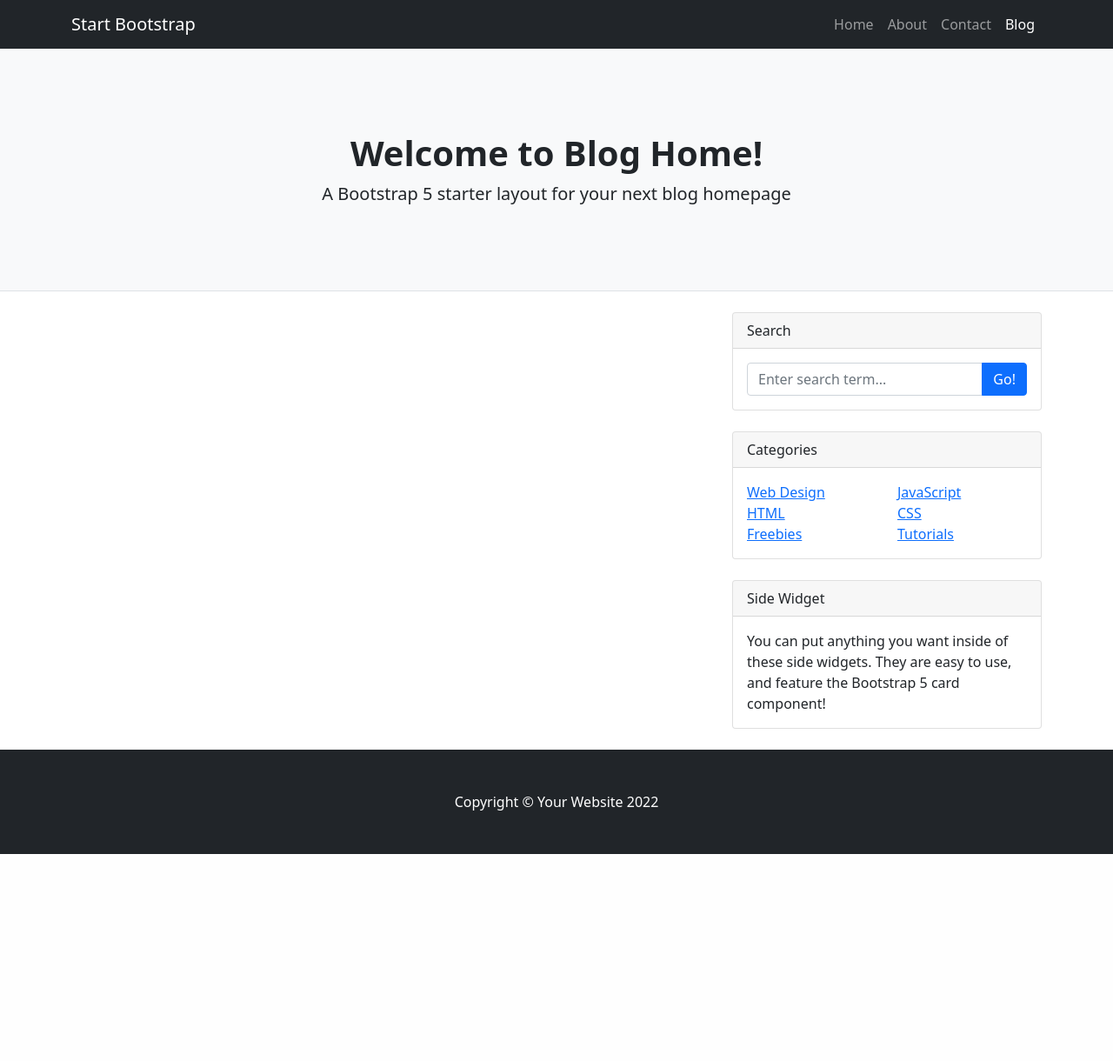
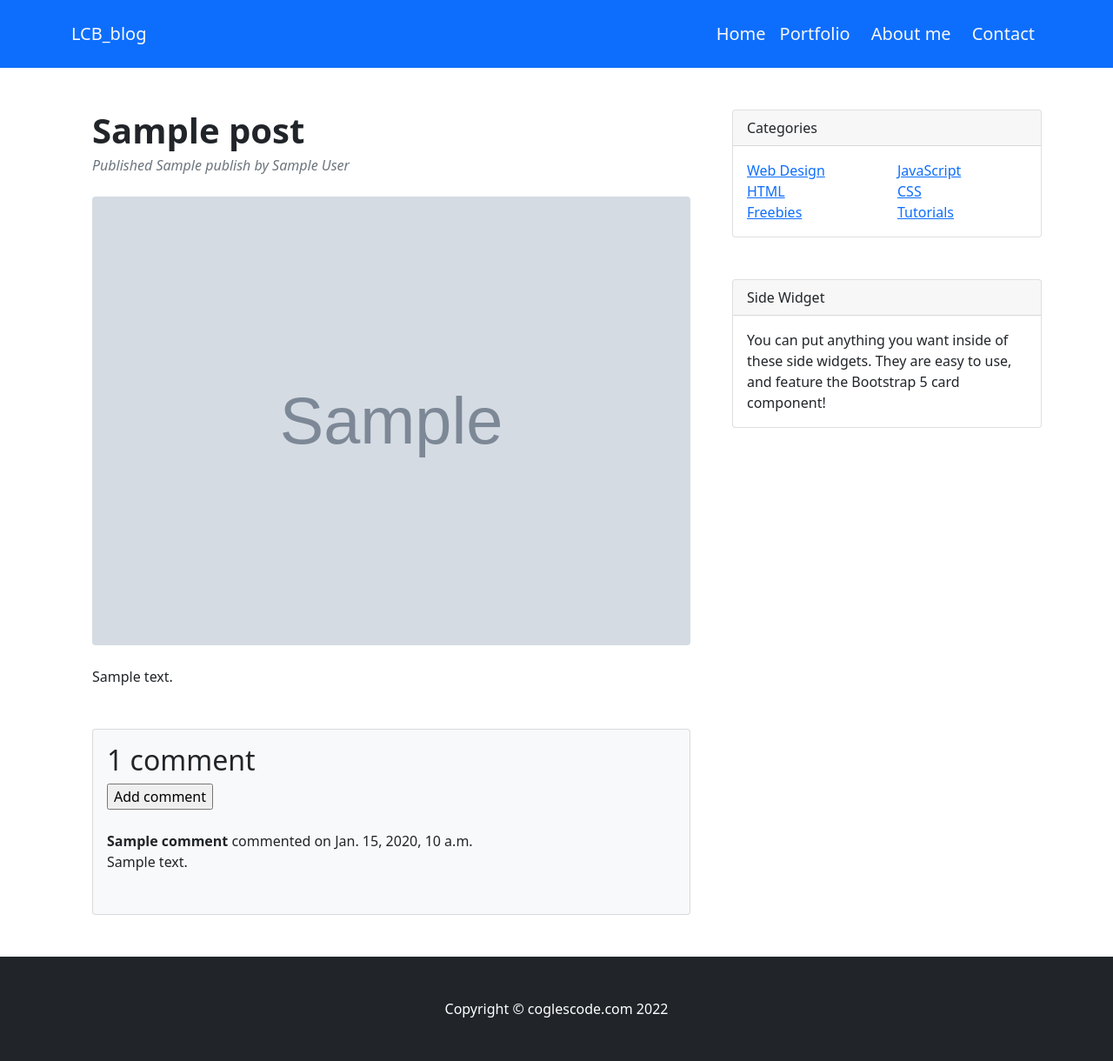
Before and after one commit to coglescode/coglescode_com, a Django app: template blog/templates/blog/post/detail.html in a window 1280 px wide. Shown: the whole page at 87% size. Before the commit the page ends 982 px from the top, so only its background shows below. Run offline with Django 4.2, Linux system fonts and the light colour scheme; tables that the repository leaves empty hold one stand-in row (values such as "Sample post"); the template is opened without the code that fills it: values that come from a table or form of the project are taken from there, most other values are stand-ins (such as "Sample title", 1, 10 or a date in 2020); grey boxes marked "Sample" are stand-in pictures; parts of the project's set-up code (start-up, migrations or seed data) failed here and were passed over; some libraries are stand-ins or nearby versions.

Commit message:
Comment session added and some fix

```diff
--- a/blog/templates/blog/layout.html
+++ b/blog/templates/blog/layout.html
@@ -7,35 +7,54 @@
         <meta name="viewport" content="width=device-width, initial-scale=1, shrink-to-fit=no" />
         <meta name="description" content="" />
         <meta name="author" content="" />
-        <title>{% block title %} Blog Home - Start Bootstrap Template {% endblock %}</title>
+        <title>{% block title %} LCB - Blog Home  {% endblock %}</title>
 
+        <!-- Bootstrap CSS -->
+        <link href="https://cdn.jsdelivr.net/npm/bootstrap@5.0.2/dist/css/bootstrap.min.css" rel="stylesheet" integrity="sha384-EVSTQN3/azprG1Anm3QDgpJLIm9Nao0Yz1ztcQTwFspd3yD65VohhpuuCOmLASjC" crossorigin="anonymous">
+        <!-- Bootstrap Icons -->
+        <link rel="stylesheet" href="https://cdn.jsdelivr.net/npm/bootstrap-icons@1.7.2/font/bootstrap-icons.css">
         <!-- Favicon-->
         <link rel="icon" type="image/x-icon" href="assets/favicon.ico" />
         <!-- Core theme CSS (includes Bootstrap)-->
         <link href="{% static 'css/styles_list.css' %}" rel="stylesheet" />
+        <link href="{% static 'css/custom_detail.css' %}" rel="stylesheet" />
+
     </head>
     <body>
         <!-- Responsive navbar-->
-        <nav class="navbar navbar-expand-lg navbar-dark bg-dark">
-            <div class="container">
-                <a class="navbar-brand" href="#!">Start Bootstrap</a>
-                <button class="navbar-toggler" type="button" data-bs-toggle="collapse" data-bs-target="#navbarSupportedContent" aria-controls="navbarSupportedContent" aria-expanded="false" aria-label="Toggle navigation"><span class="navbar-toggler-icon"></span></button>
-                <div class="collapse navbar-collapse" id="navbarSupportedContent">
-                    <ul class="navbar-nav ms-auto mb-2 mb-lg-0">
-                        <li class="nav-item"><a class="nav-link" href="#">Home</a></li>
-                        <li class="nav-item"><a class="nav-link" href="#!">About</a></li>
-                        <li class="nav-item"><a class="nav-link" href="#!">Contact</a></li>
-                        <li class="nav-item"><a class="nav-link active" aria-current="page" href="#">Blog</a></li>
+        <nav class="navbar navbar-expand-lg navbar-light bg-primary ">
+            <div class="container-lg navbar  ">
+                <a class="brand navbar-brand text-light ml-md-5 font-weight-bold" href="{% url 'blog:post_list' %}">LCB_blog</a>
+                <a href="javascript:void(0);" class="navbar-toggler border-0 text-light" data-bs-toggle="collapse" data-bs-target="#navbarTogglerDemo01" aria-controls="navbarTogglerDemo01" aria-expanded="false" aria-label="Toggle navigation">
+                    <i id="mobileMenu" class="bi bi-list "></i>
+                </a>
+                <div class="collapse  navbar-collapse justify-content-lg-end" id="navbarTogglerDemo01">
+                    <ul class="navbar-nav  align-items-end ">
+                        <li class="nav-item ">
+                            <a class="fs-5 header nav-link  text-light" aria-current="page" href="{% url 'blog:post_list' %}">Home</a>
+                        </li>
+                        <li class="nav-item ">
+                            <a class="fs-5 header nav-link  text-light" aria-current="page" href="{% url 'index' %}">Portfolio</a>
+                        </li>
+                        <li class="nav-item px-lg-2">
+                            <a class="fs-5  header nav-link text-light" href="{% url 'aboutme' %}">About me</a>
+                        </li>
+                        <li class="nav-item">
+                            <!-- a class="nav-link disabled" href="#" tabindex="-1" aria-disabled="true">Blog</a -->
+                        </li>
+                        <li class="nav-item">
+                            <a class="fs-5  header nav-link text-light" href="#">Contact</a>
+                        </li>
                     </ul>
                 </div>
             </div>
         </nav>
         <!-- Page header with logo and tagline-->
-        <header class="py-5 bg-light border-bottom mb-4">
+        <header id="header" class="py-5 bg-light border-bottom mb-4">
             <div class="container">
                 <div class="text-center my-5">
-                    <h1 class="fw-bolder">Welcome to Blog Home!</h1>
-                    <p class="lead mb-0">A Bootstrap 5 starter layout for your next blog homepage</p>
+                    <h1 class="fw-bolder">Welcome to my Blog!</h1>
+                    <p class="lead my-3">Follow my journey while I build your idea.</p>
                 </div>
             </div>
         </header>
@@ -45,9 +64,15 @@
                 <div class="col-lg-8">
                     {% block content %}
                     {% endblock %}
+
+                    {% block script %}
+                        <script src="{% static 'js/detail.js' %}"></script>
+                        <script src="{% static 'js/list.js' %}"></script>
+                    {% endblock %}
                 </div>
+
                 <div class="col-lg-4 ">
-                    <!-- Search widget-->
+                    <!-- Search widget
                     <div class="card mb-4">
                         <div class="card-header">Search</div>
                         <div class="card-body">
@@ -56,9 +81,9 @@
                                 <button class="btn btn-primary" id="button-search" type="button">Go!</button>
                             </div>
                         </div>
-                    </div>
+                    </div> -->
                     <!-- Categories widget-->
-                    <div class="card mb-4">
+                    <div class="card my-5">
                         <div class="card-header">Categories</div>
                         <div class="card-body">
                             <div class="row">
@@ -85,20 +110,22 @@
                         <div class="card-body">You can put anything you want inside of these side widgets. They are easy to use, and feature the Bootstrap 5 card component!</div>
                     </div>
                 </div>
-
             </div>
         </div>
 
 
 
+
+
         <!-- Footer-->
         <footer class="py-5 bg-dark">
-          <div class="container"><p class="m-0 text-center text-white">Copyright &copy; Your Website 2022</p></div>
-      </footer>
-      <!-- Bootstrap core JS-->
-      <script src="https://cdn.jsdelivr.net/npm/bootstrap@5.1.3/dist/js/bootstrap.bundle.min.js"></script>
-      <!-- Core theme JS-->
-      <script src="{% static 'js/list.js' %}"></script>
+          <div class="container"><p class="m-0 text-center text-white">Copyright &copy; coglescode.com 2022</p></div>
+        </footer>
+        <!-- Bootstrap core JS-->
+        <script src="https://cdn.jsdelivr.net/npm/bootstrap@5.1.3/dist/js/bootstrap.bundle.min.js"></script>
+        <!-- Core theme JS-->
+
+
 
 
     </body>
--- a/blog/templates/blog/post/detail.html
+++ b/blog/templates/blog/post/detail.html
@@ -1,47 +1,104 @@
 {% extends "blog/layout.html" %}
+{% load static %}
 
+    {% block title %}{{ post.title }}{% endblock %}
+
+    {% block content %}
         <!-- Page content-->
         <div class="container mt-5">
             <div class="row">
-                <div class="col-lg-8">
+
+                <div class="col-lg-12">
                     <!-- Post content-->
                     <article>
+
                         <!-- Post header-->
                         <header class="mb-4">
                             <!-- Post title-->
-                            <h1 class="fw-bolder mb-1">Welcome to Blog Post!</h1>
+                            <h1 class="fw-bolder mb-1">{{ post.title }}</h1>
                             <!-- Post meta content-->
-                            <div class="text-muted fst-italic mb-2">Posted on January 1, 2022 by Start Bootstrap</div>
-                            <!-- Post categories-->
+                            <div class="text-muted fst-italic mb-2">Published {{ post.publish }} by {{ post.author.first_name }} {{ post.author.last_name }}</div>
+                            <!-- Post categories
                             <a class="badge bg-secondary text-decoration-none link-light" href="#!">Web Design</a>
                             <a class="badge bg-secondary text-decoration-none link-light" href="#!">Freebies</a>
+                            -->
                         </header>
                         <!-- Preview image figure-->
-                        <figure class="mb-4"><img class="img-fluid rounded" src="https://dummyimage.com/900x400/ced4da/6c757d.jpg" alt="..." /></figure>
+                        <figure class="mb-4">
+                            {% if post.headimg %}
+                             <img class="img-fluid rounded" src="{{ post.headimg.url }}"  alt="..." width="900" height="400" />
+                            {% endif %}
+                        </figure>
                         <!-- Post content-->
                         <section class="mb-5">
-                            <p class="fs-5 mb-4">Science is an enterprise that should be cherished as an activity of the free human mind. Because it transforms who we are, how we live, and it gives us an understanding of our place in the universe.</p>
+                            <p class="fs-5 mb-4">{{ post.body|safe|linebreaks }}</p>
+
+                            <!--
+                            Science is an enterprise that should be cherished as an activity of the free human mind. Because it transforms who we are, how we live, and it gives us an understanding of our place in the universe.</p>
                             <p class="fs-5 mb-4">The universe is large and old, and the ingredients for life as we know it are everywhere, so there's no reason to think that Earth would be unique in that regard. Whether of not the life became intelligent is a different question, and we'll see if we find that.</p>
                             <p class="fs-5 mb-4">If you get asteroids about a kilometer in size, those are large enough and carry enough energy into our system to disrupt transportation, communication, the food chains, and that can be a really bad day on Earth.</p>
                             <h2 class="fw-bolder mb-4 mt-5">I have odd cosmic thoughts every day</h2>
                             <p class="fs-5 mb-4">For me, the most fascinating interface is Twitter. I have odd cosmic thoughts every day and I realized I could hold them to myself or share them with people who might be interested.</p>
                             <p class="fs-5 mb-4">Venus has a runaway greenhouse effect. I kind of want to know what happened there because we're twirling knobs here on Earth without knowing the consequences of it. Mars once had running water. It's bone dry today. Something bad happened there as well.</p>
+                            -->
                         </section>
+
                     </article>
+
                     <!-- Comments section-->
                     <section class="mb-5">
                         <div class="card bg-light">
                             <div class="card-body">
-                                <!-- Comment form-->
-                                <form class="mb-4"><textarea class="form-control" rows="3" placeholder="Join the discussion and leave a comment!"></textarea></form>
+                                <!-- Comments counter -->
+                                {% with comments.count as total_comments %}
+                                    <h2> {{ total_comments }} comment{{total_comments|pluralize }}</h2>
+                                {% endwith %}
+
+                                <!-- Comment form -->
+                                {% if new_comment %}
+                                    <h2>Your new comment has been added</h2>
+                                {% else %}
+                                    <form action="" method="post">
+                                        {{ comment_form.as_p }}
+                                        {% csrf_token %}
+                                        <p><input type="submit" value="Add comment"></p>
+                                    </form>
+                                {% endif %}
+
                                 <!-- Comment with nested comments-->
-                                <div class="d-flex mb-4">
+                                <div class="row d-flex g-2 my-3">
+                                    <!-- Retrieve all comments -->
                                     <!-- Parent comment-->
-                                    <div class="flex-shrink-0"><img class="rounded-circle" src="https://dummyimage.com/50x50/ced4da/6c757d.jpg" alt="..." /></div>
-                                    <div class="ms-3">
-                                        <div class="fw-bold">Commenter Name</div>
-                                        If you're going to lead a space frontier, it has to be government; it'll never be private enterprise. Because the space frontier is dangerous, and it's expensive, and it has unquantified risks.
-                                        <!-- Child comment 1-->
+                                    {% for comment in comments %}
+                                        <!--
+                                        <div class="col-3 col-xl-1 flex-shrink-0"><img class="rounded-circle" src="https://dummyimage.com/50x50/ced4da/6c757d.jpg" alt="..." /></div>
+                                        -->
+                                        <div class=" col-8 col-xl-11 ">
+                                            <div class="fw-lighter"><span class="fw-bold">{{ comment.name }}</span> commented on {{ comment.created }}</div>
+                                            <div class="p fw-normal">{{ comment.body|linebreaks }}</div>
+                                        </div>
+                                    {% empty %}
+                                        <p>There are no comments yet </p>
+                                    {% endfor %}
+                                </div>
+
+                            </div>
+                        </div>
+                    </section>
+                </div>
+            </div>
+        </div>
+
+
+    {% endblock %}
+
+    {% block script %}
+        <script src="{% static 'js/detail.js' %}"></script>
+    {% endblock %}
+
+
+
+    <!-- Child comment 1
     <div class="d-flex mt-4">
         <div class="flex-shrink-0"><img class="rounded-circle" src="https://dummyimage.com/50x50/ced4da/6c757d.jpg" alt="..." /></div>
         <div class="ms-3">
@@ -49,17 +106,8 @@
             And under those conditions, you cannot establish a capital-market evaluation of that enterprise. You can't get investors.
         </div>
     </div>
-                                        <!-- Child comment 2-->
-                                        <div class="d-flex mt-4">
-                                            <div class="flex-shrink-0"><img class="rounded-circle" src="https://dummyimage.com/50x50/ced4da/6c757d.jpg" alt="..." /></div>
-                                            <div class="ms-3">
-                                                <div class="fw-bold">Commenter Name</div>
-                                                When you put money directly to a problem, it makes a good headline.
-                                            </div>
-                                        </div>
-                                    </div>
-                                </div>
-                                <!-- Single comment-->
+
+    Single comment
     <div class="d-flex">
         <div class="flex-shrink-0"><img class="rounded-circle" src="https://dummyimage.com/50x50/ced4da/6c757d.jpg" alt="..." /></div>
         <div class="ms-3">
@@ -67,49 +115,4 @@
             When I look at the universe and all the ways the universe wants to kill us, I find it hard to reconcile that with statements of beneficence.
         </div>
     </div>
-                            </div>
-                        </div>
-                    </section>
-                </div>
-                <!-- Side widgets-->
-                <div class="col-lg-4">
-                    <!-- Search widget-->
-                    <div class="card mb-4">
-                        <div class="card-header">Search</div>
-                        <div class="card-body">
-                            <div class="input-group">
-                                <input class="form-control" type="text" placeholder="Enter search term..." aria-label="Enter search term..." aria-describedby="button-search" />
-                                <button class="btn btn-primary" id="button-search" type="button">Go!</button>
-                            </div>
-                        </div>
-                    </div>
-                    <!-- Categories widget-->
-                    <div class="card mb-4">
-                        <div class="card-header">Categories</div>
-                        <div class="card-body">
-                            <div class="row">
-                                <div class="col-sm-6">
-                                    <ul class="list-unstyled mb-0">
-                                        <li><a href="#!">Web Design</a></li>
-                                        <li><a href="#!">HTML</a></li>
-                                        <li><a href="#!">Freebies</a></li>
-                                    </ul>
-                                </div>
-                                <div class="col-sm-6">
-                                    <ul class="list-unstyled mb-0">
-                                        <li><a href="#!">JavaScript</a></li>
-                                        <li><a href="#!">CSS</a></li>
-                                        <li><a href="#!">Tutorials</a></li>
-                                    </ul>
-                                </div>
-                            </div>
-                        </div>
-                    </div>
-                    <!-- Side widget-->
-                    <div class="card mb-4">
-                        <div class="card-header">Side Widget</div>
-                        <div class="card-body">You can put anything you want inside of these side widgets. They are easy to use, and feature the Bootstrap 5 card component!</div>
-                    </div>
-                </div>
-            </div>
-        </div>
+    -->
```
Also changed, not shown: blog/templates/blog/post/list.html (+16 -13 lines). Lines whose indentation alone changed are shown as unchanged.
